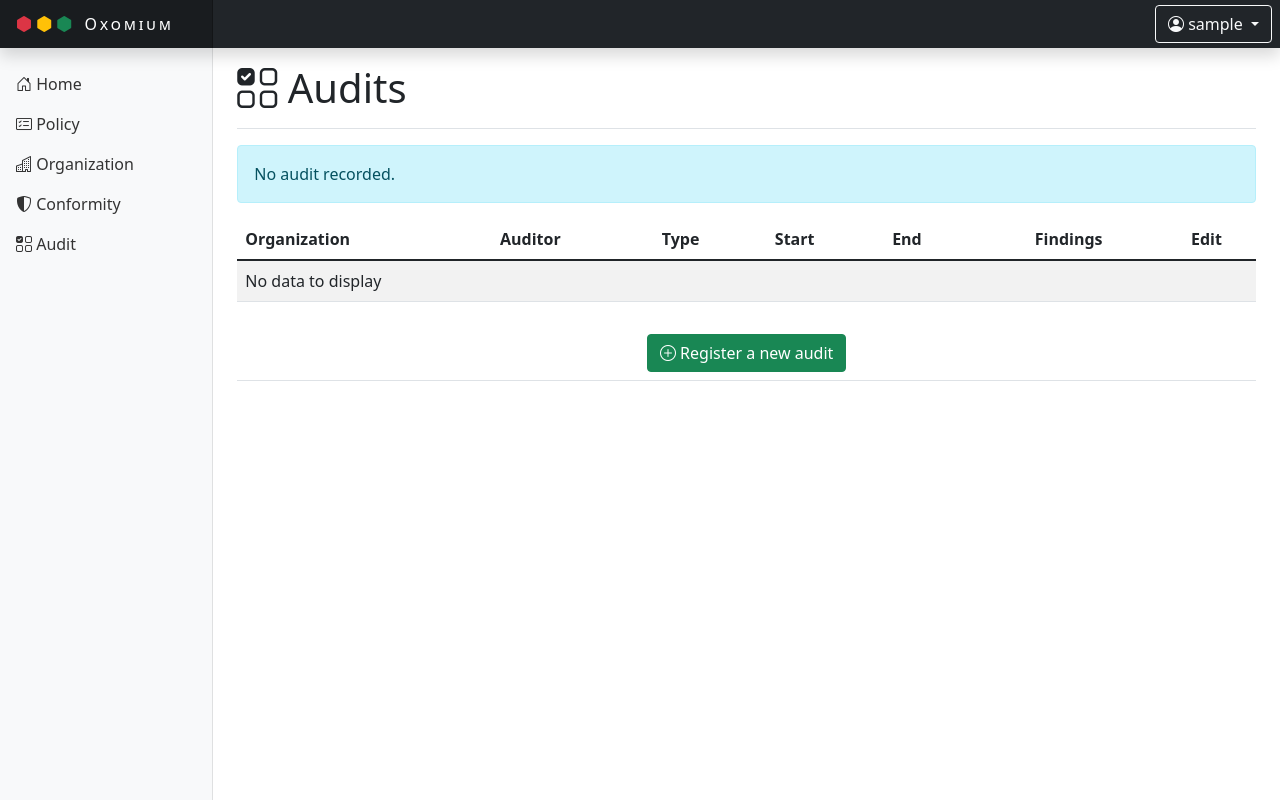
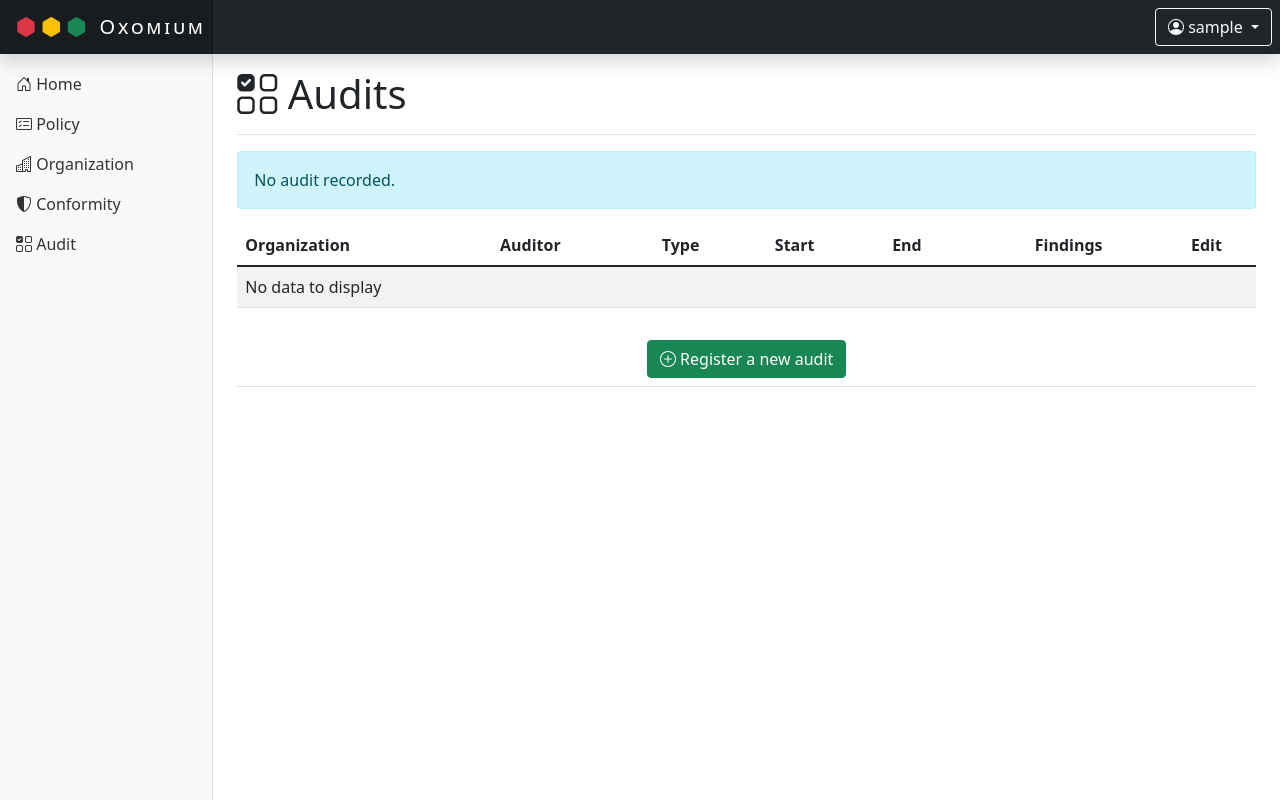
Before and after one commit to pep-un/Oxomium, a Django app: page /audit/ in a window 1280 px wide. Run offline with Django 4.2, Linux system fonts and the light colour scheme; the visitor is signed in with stand-in values (Sample User, id 1); data that the repository does not hold is empty; parts of the project's set-up code (start-up, migrations or seed data) failed here and were passed over; some libraries are stand-ins or nearby versions.

Commit message:
update logo

```diff
--- a/conformity/templates/conformity/main.html
+++ b/conformity/templates/conformity/main.html
@@ -16,7 +16,7 @@
     </head>
     <body>
         <header class="navbar navbar-dark sticky-top bg-dark flex-md-nowrap p-0 shadow">
-            <a class="navbar-brand col-md-3 col-lg-2 me-0 px-3" href="/">
+            <a class="navbar-brand col-md-3 col-lg-2 me-0 px-3 fs-5" href="/">
                 <i class="bi bi-hexagon-fill text-danger"></i>
                 <i class="bi bi-hexagon-fill text-warning"></i>
                 <i class="bi bi-hexagon-fill text-success"></i>
```
